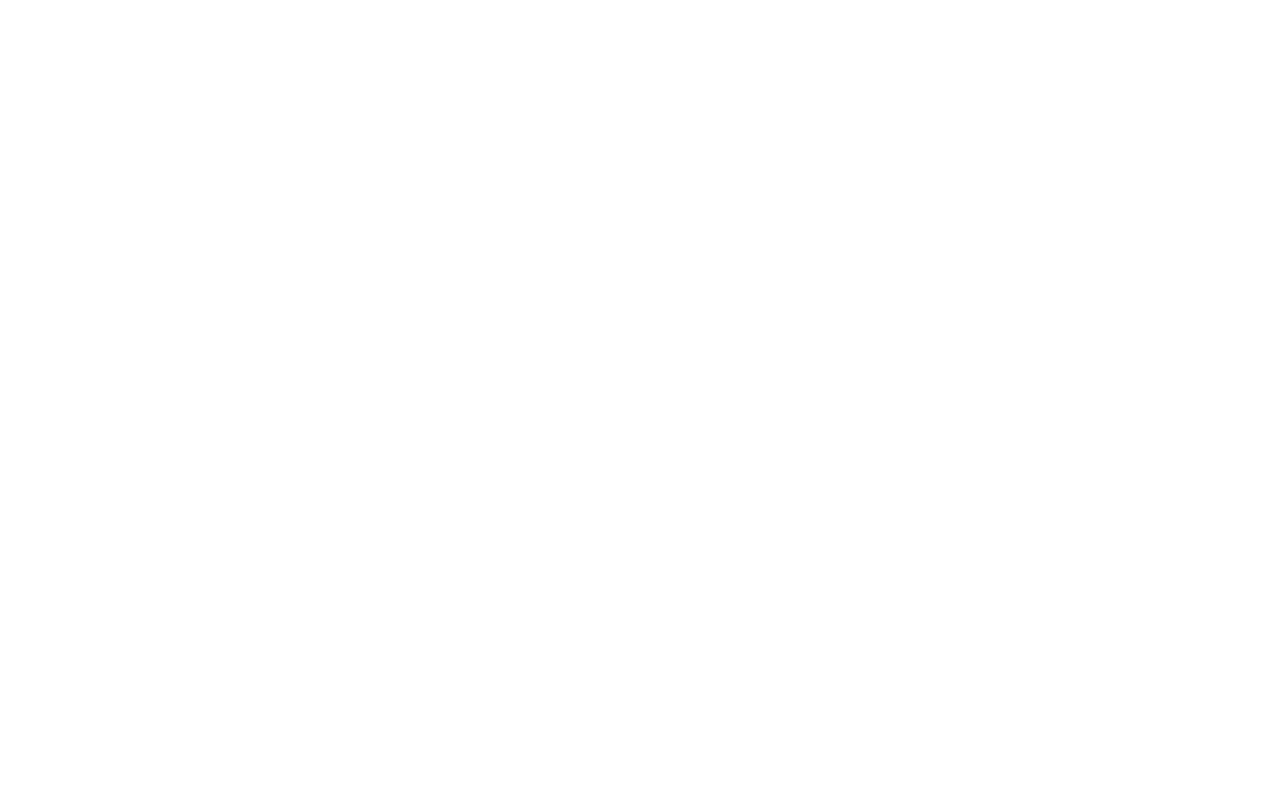
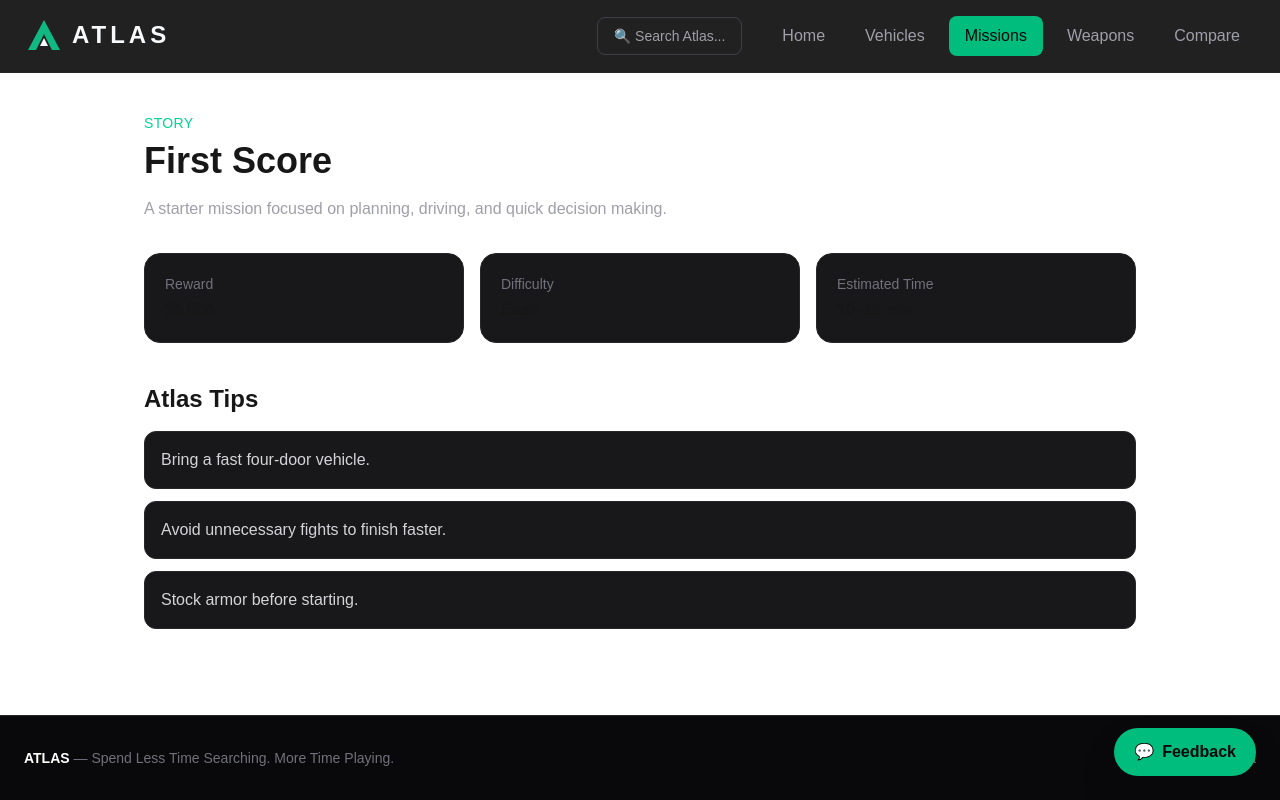
Before and after one commit to dowens0726-ui/atlashub, a Next.js app: page /missions/first-score in a window 1280 px wide. Before the commit this address had no page. Built offline with nearby package versions, Linux system fonts and the light colour scheme.

Commit message:
Fix mission data imports

```diff
--- /dev/null
+++ b/app/DECISIONS.md
@@ -0,0 +1,7 @@
+# Architecture Decisions
+
+## Data-first architecture
+Atlas starts with TypeScript data files before adding a database or CMS.
+
+## Reusable components
+Components should support future games, not only GTA VI.
--- /dev/null
+++ b/app/PROJECT.md
@@ -0,0 +1,62 @@
+# AtlasHub
+
+## Mission
+Spend Less Time Searching. More Time Playing.
+
+## Vision
+AtlasHub is a modern gaming companion platform starting with GTA VI and expanding into other major games.
+
+## Current Product
+GTA VI Companion
+
+## Current Version
+Atlas Beta v0.9
+
+## Tech Stack
+- Next.js 16
+- React
+- TypeScript
+- Tailwind CSS
+- Vercel
+- GitHub
+
+## Core Principles
+- Fast
+- Premium
+- Clean
+- Mobile-first
+- No clutter
+- No unnecessary clicks
+- Data first, UI second
+- Reusable components
+- Build for scale
+
+## Current Sprint
+Sprint 1.3 — Mission Hub
+
+## Sprint Goal
+Make missions feel complete, useful, and premium.
+
+## Active Priorities
+1. Improve mission data model
+2. Build mission detail pages
+3. Add Atlas Tips
+4. Add recommended vehicles
+5. Add recommended weapons
+6. Add related missions
+
+## Folder Structure
+- app/
+- components/
+- data/
+- hooks/
+- lib/
+- types/
+
+## Development Rules
+- Never rewrite good code
+- Extend existing architecture
+- Keep components reusable
+- Keep mobile equal to desktop
+- Avoid unnecessary complexity
+- Every feature must save the player time
--- /dev/null
+++ b/app/ROADMAP.md
@@ -0,0 +1,16 @@
+# AtlasHub Roadmap
+
+## Sprint 1.3
+Mission Hub
+
+## Sprint 1.4
+Global Search 2.0
+
+## Sprint 1.5
+Interactive Map MVP
+
+## Sprint 2.0
+User Progress
+
+## Future
+Multi-game expansion.
--- /dev/null
+++ b/app/SPRINTS.md
@@ -0,0 +1 @@
+SPRINTS.md
--- a/app/admin/page.tsx
+++ b/app/admin/page.tsx
@@ -0,0 +1,47 @@
+import Container from "../components/ui/Container";
+import PageHeader from "../components/ui/PageHeader";
+
+export default function AdminPage() {
+  return (
+    <main className="min-h-screen bg-zinc-950 text-white">
+      <Container className="py-16">
+        <PageHeader
+          eyebrow="Internal"
+          title="Atlas Control Center"
+          description="Private workspace for tracking Atlas development."
+        />
+
+        <div className="mt-12 grid gap-6 md:grid-cols-2 xl:grid-cols-4">
+          <div className="rounded-2xl border border-zinc-800 bg-zinc-900 p-6">
+            <p className="text-sm uppercase tracking-wider text-emerald-400">
+              Current Sprint
+            </p>
+            <h2 className="mt-3 text-2xl font-bold">Sprint 1.3</h2>
+            <p className="mt-3 text-zinc-400">Mission Hub</p>
+          </div>
+
+          <div className="rounded-2xl border border-zinc-800 bg-zinc-900 p-6">
+            <p className="text-sm uppercase tracking-wider text-yellow-400">
+              Open Bugs
+            </p>
+            <h2 className="mt-3 text-4xl font-black">0</h2>
+          </div>
+
+          <div className="rounded-2xl border border-zinc-800 bg-zinc-900 p-6">
+            <p className="text-sm uppercase tracking-wider text-blue-400">
+              Feature Requests
+            </p>
+            <h2 className="mt-3 text-4xl font-black">0</h2>
+          </div>
+
+          <div className="rounded-2xl border border-zinc-800 bg-zinc-900 p-6">
+            <p className="text-sm uppercase tracking-wider text-pink-400">
+              Version
+            </p>
+            <h2 className="mt-3 text-3xl font-black">Beta v0.9</h2>
+          </div>
+        </div>
+      </Container>
+    </main>
+  );
+}
--- a/app/changelog/page.tsx
+++ b/app/changelog/page.tsx
@@ -1,12 +1,47 @@
-Beta v0.9.1
---------------------
-✅ Added Feedback Button
-✅ Fixed Compare Page
-✅ Improved Mobile Layout
+import Container from "../components/ui/Container";
+import PageHeader from "../components/ui/PageHeader";
 
-Beta v0.9.0
---------------------
-✅ Initial Public Beta
-✅ Vehicle Database
-✅ Weapon Database
-✅ Compare Vehicles
+export default function AdminPage() {
+  return (
+    <main className="min-h-screen bg-zinc-950 text-white">
+      <Container className="py-16">
+        <PageHeader
+          eyebrow="Internal"
+          title="Atlas Control Center"
+          description="Private workspace for tracking Atlas development."
+        />
+
+        <div className="mt-12 grid gap-6 md:grid-cols-2 xl:grid-cols-4">
+          <div className="rounded-2xl border border-zinc-800 bg-zinc-900 p-6">
+            <p className="text-sm uppercase tracking-wider text-emerald-400">
+              Current Sprint
+            </p>
+            <h2 className="mt-3 text-2xl font-bold">Sprint 1.3</h2>
+            <p className="mt-3 text-zinc-400">Mission Hub</p>
+          </div>
+
+          <div className="rounded-2xl border border-zinc-800 bg-zinc-900 p-6">
+            <p className="text-sm uppercase tracking-wider text-yellow-400">
+              Open Bugs
+            </p>
+            <h2 className="mt-3 text-4xl font-black">0</h2>
+          </div>
+
+          <div className="rounded-2xl border border-zinc-800 bg-zinc-900 p-6">
+            <p className="text-sm uppercase tracking-wider text-blue-400">
+              Feature Requests
+            </p>
+            <h2 className="mt-3 text-4xl font-black">0</h2>
+          </div>
+
+          <div className="rounded-2xl border border-zinc-800 bg-zinc-900 p-6">
+            <p className="text-sm uppercase tracking-wider text-pink-400">
+              Version
+            </p>
+            <h2 className="mt-3 text-3xl font-black">Beta v0.9</h2>
+          </div>
+        </div>
+      </Container>
+    </main>
+  );
+}
--- a/app/data/missions.ts
+++ b/app/data/missions.ts
@@ -1,44 +1,25 @@
-import type { Mission } from "../types/mission";
+import type { Mission } from "@/app/types/mission";
 
 export const missions: Mission[] = [
   {
-    slug: "prologue",
-    title: "Prologue",
-    description: "Begin your journey through Leonida.",
+    slug: "first-score",
+    title: "First Score",
+    description:
+      "A starter mission focused on planning, driving, and quick decision making.",
     reward: "$5,000",
     difficulty: "Easy",
-    category: "Story Mission",
-  },
-  {
-    slug: "high-roller",
-    title: "High Roller",
-    description: "A risky score with a big payout.",
-    reward: "$18,000",
-    difficulty: "Medium",
-    category: "Heist",
-  },
-  {
-    slug: "heat-check",
-    title: "Heat Check",
-    description: "Escape the pressure and lose the cops.",
-    reward: "$7,500",
-    difficulty: "Hard",
-    category: "Story Mission",
-  },
-  {
-    slug: "night-shift",
-    title: "Night Shift",
-    description: "A dangerous undercover operation through Vice City.",
-    reward: "$30,000",
-    difficulty: "Hard",
-    category: "Story Mission",
-  },
-  {
-    slug: "jewel-job",
-    title: "The Jewel Job",
-    description: "Rob the jewelry store and escape the police.",
-    reward: "$250,000",
-    difficulty: "Hard",
-    category: "Heist",
+    category: "Story",
+    estimatedTime: "10–15 min",
+    recommendedVehicle: "bravado-buffalo",
+    recommendedWeapon: "pistol",
+    unlocks: ["Safehouse Access", "Street Contacts"],
+    atlasTips: [
+      "Bring a fast four-door vehicle.",
+      "Avoid unnecessary fights to finish faster.",
+      "Stock armor before starting.",
+    ],
+    relatedMissions: ["street-heat", "clean-getaway"],
+    image: "/images/missions/first-score.jpg",
+    featured: true,
   },
 ];
--- a/app/missions/[slug]/page.tsx
+++ b/app/missions/[slug]/page.tsx
@@ -1,52 +1,63 @@
-import Link from "next/link";
 import { notFound } from "next/navigation";
-import { missions } from "../../data/missions";
+import { missions } from "@/app/data/missions";
 
-type Props = {
+type MissionPageProps = {
   params: Promise<{
     slug: string;
   }>;
 };
 
-export default async function MissionPage({ params }: Props) {
+export default async function MissionPage({ params }: MissionPageProps) {
   const { slug } = await params;
-
-  const mission = missions.find((m) => m.slug === slug);
+  const mission = missions.find((mission) => mission.slug === slug);
 
   if (!mission) {
     notFound();
   }
 
   return (
-    <main className="min-h-screen bg-zinc-950 text-white">
-      <section className="mx-auto max-w-5xl px-6 py-16">
-        <Link
-  href="/missions"
-  className="..."
->
-  ← Back to Missions
-</Link>
+    <main className="mx-auto max-w-5xl px-4 py-10">
+      <p className="text-sm uppercase tracking-wide text-emerald-400">
+        {mission.category}
+      </p>
 
-        <p className="mt-10 text-sm font-semibold uppercase tracking-[0.3em] text-emerald-400">
-          {mission.category}
-        </p>
+      <h1 className="mt-2 text-4xl font-bold">{mission.title}</h1>
 
-        <h1 className="mt-3 text-6xl font-black">{mission.title}</h1>
+      <p className="mt-4 text-zinc-400">{mission.description}</p>
 
-        <p className="mt-8 text-xl text-zinc-300">{mission.description}</p>
+      <div className="mt-8 grid gap-4 md:grid-cols-3">
+        <div className="rounded-2xl border border-zinc-800 bg-zinc-900 p-5">
+          <p className="text-sm text-zinc-500">Reward</p>
+          <p className="mt-1 font-semibold">{mission.reward}</p>
+        </div>
 
-        <div className="mt-12 rounded-2xl border border-zinc-800 bg-zinc-900 p-6">
-          <p className="text-lg">
-            <span className="font-bold text-emerald-400">Reward:</span>{" "}
-            {mission.reward}
-          </p>
+        <div className="rounded-2xl border border-zinc-800 bg-zinc-900 p-5">
+          <p className="text-sm text-zinc-500">Difficulty</p>
+          <p className="mt-1 font-semibold">{mission.difficulty}</p>
+        </div>
 
-          <p className="mt-4 text-lg">
-            <span className="font-bold text-emerald-400">Difficulty:</span>{" "}
-            {mission.difficulty}
-          </p>
+        <div className="rounded-2xl border border-zinc-800 bg-zinc-900 p-5">
+          <p className="text-sm text-zinc-500">Estimated Time</p>
+          <p className="mt-1 font-semibold">{mission.estimatedTime}</p>
         </div>
-      </section>
+      </div>
+
+      {mission.atlasTips && (
+        <section className="mt-10">
+          <h2 className="text-2xl font-bold">Atlas Tips</h2>
+
+          <ul className="mt-4 space-y-3">
+            {mission.atlasTips.map((tip) => (
+              <li
+                key={tip}
+                className="rounded-xl border border-zinc-800 bg-zinc-900 p-4 text-zinc-300"
+              >
+                {tip}
+              </li>
+            ))}
+          </ul>
+        </section>
+      )}
     </main>
   );
 }
--- a/app/types/mission.ts
+++ b/app/types/mission.ts
@@ -3,6 +3,14 @@
   title: string;
   description: string;
   reward: string;
-  difficulty: "Easy" | "Medium" | "Hard";
-  category: "Story Mission" | "Heist";
+  difficulty: "Easy" | "Medium" | "Hard" | "Extreme";
+  category: string;
+  estimatedTime: string;
+  recommendedVehicle?: string;
+  recommendedWeapon?: string;
+  unlocks?: string[];
+  atlasTips?: string[];
+  relatedMissions?: string[];
+  image?: string;
+  featured?: boolean;
 };
```
